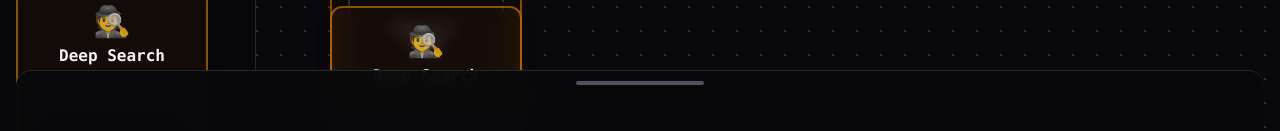
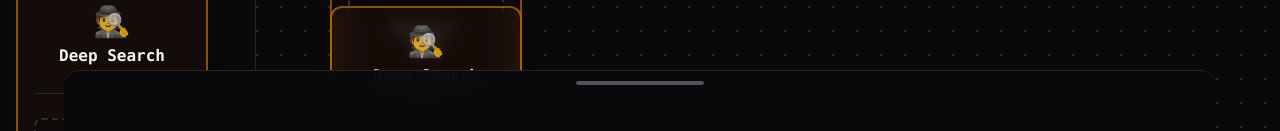
Before and after one commit to Gudge514/lore-board, a Vue app in the folder loreboard-app/: page / in a window 1280 px wide. Shown: the part 666-797 px from the top of the page. Built offline with nearby package versions, Linux system fonts and the light colour scheme.

Commit message:
style: make drawer narrower with 64px side margins

```diff
--- a/loreboard-app/src/App.vue
+++ b/loreboard-app/src/App.vue
@@ -827,13 +827,13 @@ const igniteVerb = (verbId) => {
 
     <!-- Bottom Panel: iOS-style Drawer -->
     <footer
-      class="fixed bottom-0 left-0 right-0 bg-zinc-950/95 backdrop-blur-md border-t border-zinc-800 z-30 transition-all duration-300 ease-out overflow-hidden"
+      class="fixed bottom-0 bg-zinc-950/95 backdrop-blur-md border-t border-zinc-800 z-30 transition-all duration-300 ease-out overflow-hidden"
       :style="{
         height: isDrawerOpen ? `${drawerOpenHeight}px` : `${drawerClosedHeight}px`,
-        maxWidth: 'calc(100vw - 32px)',
-        width: 'calc(100vw - 32px)',
-        left: '16px',
-        right: '16px',
+        maxWidth: 'calc(100vw - 128px)',
+        width: 'calc(100vw - 128px)',
+        left: '64px',
+        right: '64px',
         borderRadius: isDrawerOpen ? '16px 16px 0 0' : '16px 16px 0 0'
       }"
     >
```
